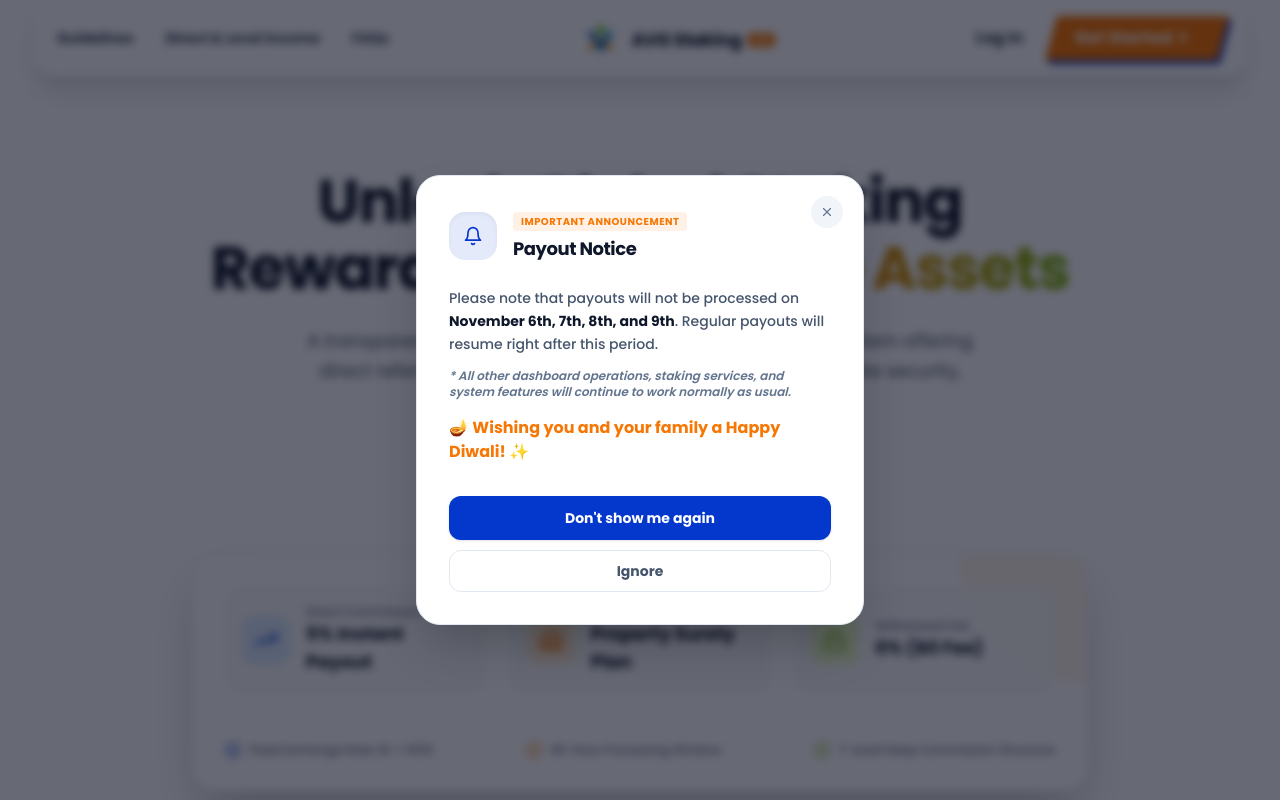
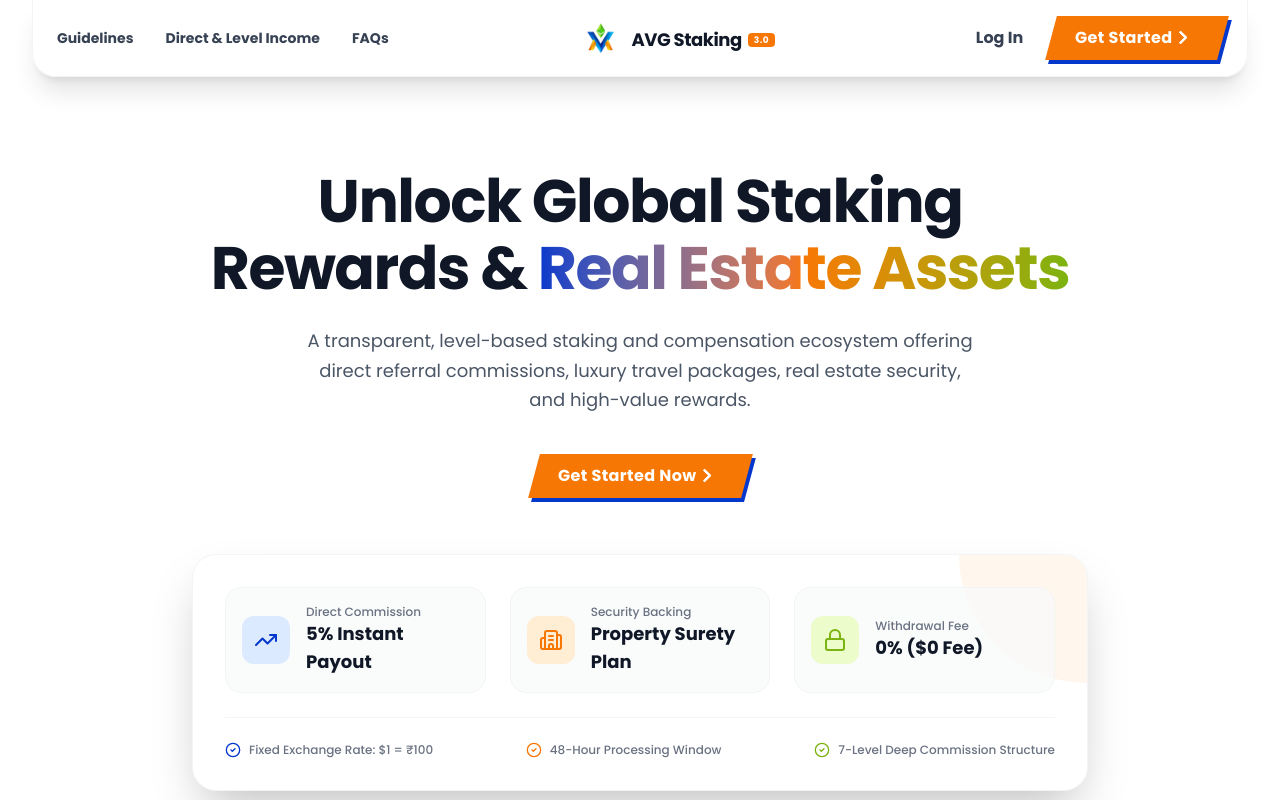
Before and after one commit to suriyanandhimalai555-prog/AVG_Staking_3.0, a React (Vite) app in the folder client/: page / in a window 1280 px wide. Shown: the top 800 px of the page. Built offline with nearby package versions, Linux system fonts and the light colour scheme.

Commit message:
popup removed

```diff
--- a/client/src/pages/UserDashboard.jsx
+++ b/client/src/pages/UserDashboard.jsx
@@ -393,11 +393,10 @@ const UserDashboard = () => {
       </div>
 
       {/* DASHBOARD WELCOME / NOTIFICATION POPUP */}
-      {showPopup && (
+      {/* {showPopup && (
         <div className="fixed inset-0 z-50 flex items-center justify-center bg-slate-950/60 backdrop-blur-xs p-4 animate-in fade-in duration-300">
           <div className="bg-white border border-slate-200 rounded-3xl shadow-2xl w-full max-w-md overflow-hidden p-6 sm:p-8 space-y-6 relative">
 
-            {/* Close Button */}
             <button
               onClick={handleIgnore}
               className="absolute top-5 right-5 flex h-8 w-8 items-center justify-center rounded-full bg-slate-100 text-slate-500 hover:bg-slate-200 transition cursor-pointer"
@@ -405,7 +404,6 @@ const UserDashboard = () => {
               <FiX className="text-sm" />
             </button>
 
-            {/* Icon & Heading */}
             <div className="flex items-center gap-4">
               <div className="h-12 w-12 rounded-2xl bg-[#0437cc]/10 text-[#0437cc] flex items-center justify-center text-xl shrink-0 shadow-inner">
                 <FiBell />
@@ -420,7 +418,6 @@ const UserDashboard = () => {
               </div>
             </div>
 
-            {/* Message Body */}
             <div className="space-y-3 text-xs sm:text-sm text-slate-600 font-medium leading-relaxed">
               <p>
                 Please note that payouts will not be processed on <span className="font-bold text-slate-900">November 6th, 7th, 8th, and 9th</span>. Regular payouts will resume right after this period.
@@ -433,7 +430,6 @@ const UserDashboard = () => {
               </p>
             </div>
 
-            {/* Action Buttons */}
             <div className="space-y-2.5 pt-2">
               <button
                 onClick={handleDontShowAgain}
@@ -451,7 +447,7 @@ const UserDashboard = () => {
 
           </div>
         </div>
-      )}
+      )} */}
 
     </div>
   );
--- a/client/src/pages/Website.jsx
+++ b/client/src/pages/Website.jsx
@@ -51,11 +51,10 @@ const Website = () => {
       <Footer />
 
       {/* WEBSITE ANNOUNCEMENT POPUP */}
-      {showPopup && (
+      {/* {showPopup && (
         <div className="fixed inset-0 z-50 flex items-center justify-center bg-slate-950/60 backdrop-blur-xs p-4 animate-in fade-in duration-300">
           <div className="bg-white border border-slate-200 rounded-3xl shadow-2xl w-full max-w-md overflow-hidden p-6 sm:p-8 space-y-6 relative">
 
-            {/* Close Button */}
             <button
               onClick={handleIgnore}
               className="absolute top-5 right-5 flex h-8 w-8 items-center justify-center rounded-full bg-slate-100 text-slate-500 hover:bg-slate-200 transition cursor-pointer"
@@ -63,7 +62,6 @@ const Website = () => {
               <FiX className="text-sm" />
             </button>
 
-            {/* Icon & Heading */}
             <div className="flex items-center gap-4">
               <div className="h-12 w-12 rounded-2xl bg-[#0437cc]/10 text-[#0437cc] flex items-center justify-center text-xl shrink-0 shadow-inner">
                 <FiBell />
@@ -78,7 +76,6 @@ const Website = () => {
               </div>
             </div>
 
-            {/* Message Body */}
             <div className="space-y-3 text-xs sm:text-sm text-slate-600 font-medium leading-relaxed">
               <p>
                 Please note that payouts will not be processed on <span className="font-bold text-slate-900">November 6th, 7th, 8th, and 9th</span>. Regular payouts will resume right after this period.
@@ -91,7 +88,6 @@ const Website = () => {
               </p>
             </div>
 
-            {/* Action Buttons */}
             <div className="space-y-2.5 pt-2">
               <button
                 onClick={handleDontShowAgain}
@@ -109,7 +105,7 @@ const Website = () => {
 
           </div>
         </div>
-      )}
+      )} */}
     </div>
   )
 }
```
